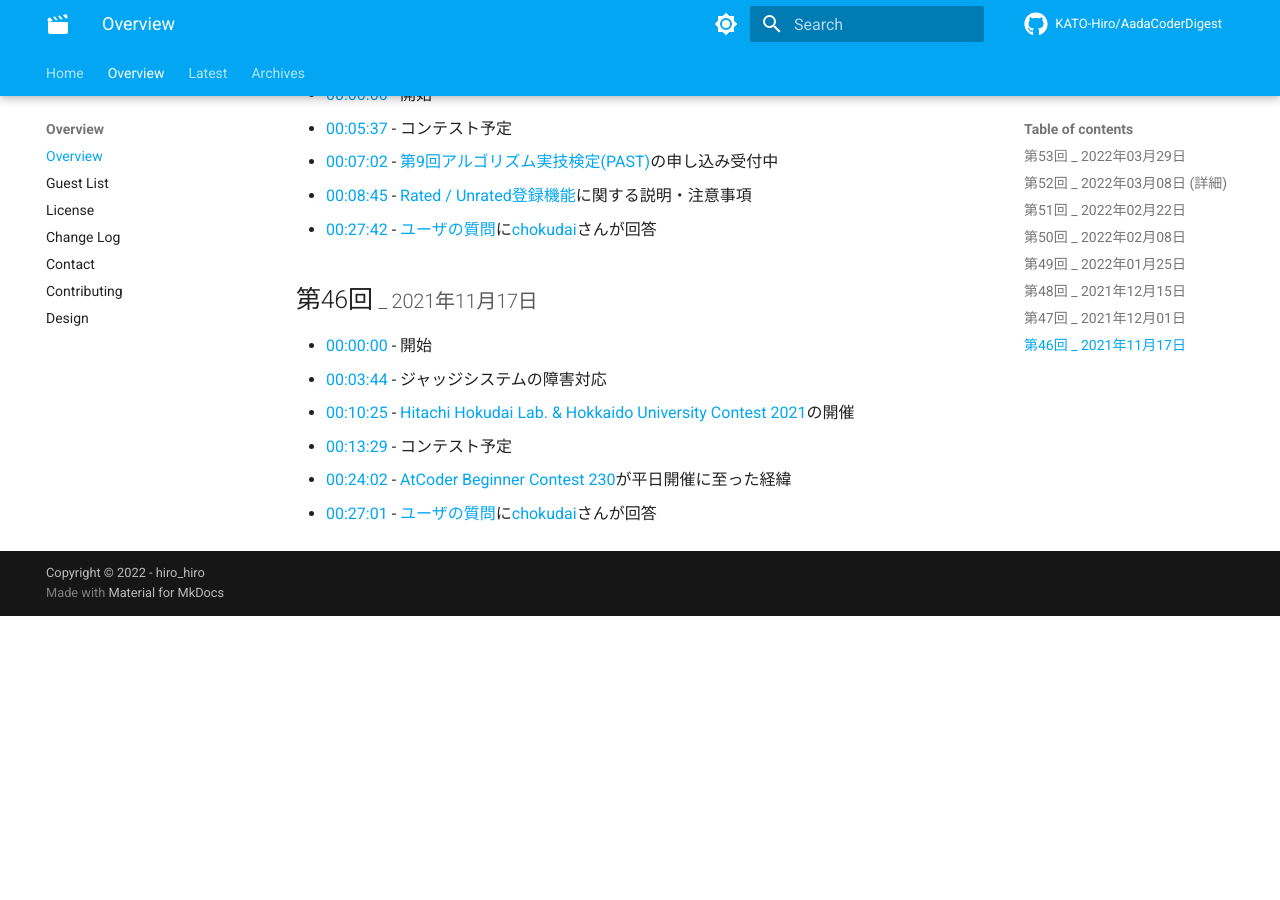
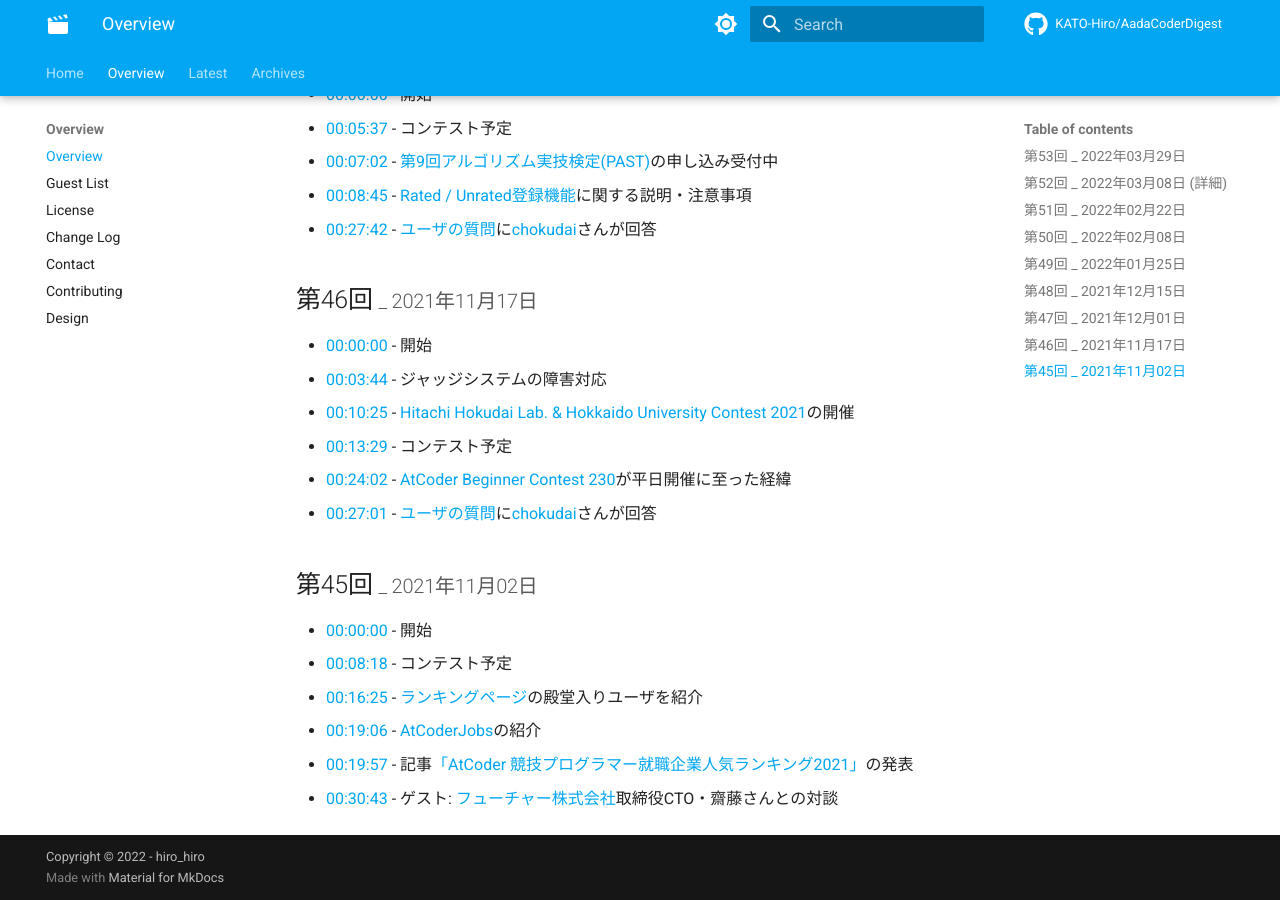
Before and after one commit to KATO-Hiro/AadaCoderDigest, an MkDocs documentation site: the page built from docs/overview/overview.md, in a window 1280 px wide and 900 px high, scrolled down 2147 px. Built offline with MkDocs 1.6.1 and Material for MkDocs 9.7.7, drawn with Linux system fonts in a browser that asks for light colours; comment, search, counter and statistics services are not loaded; before the commit the page ends 2763 px from its top, so only the background shows below that.

Commit message:
:sparkles: Add toc for 45th  (#44)

```diff
--- a/docs/overview/overview.md
+++ b/docs/overview/overview.md
@@ -75,3 +75,12 @@
 - [00:13:29](https://youtu.be/_Kshag8JigQ?t=809){.internal-link target=_blank} - コンテスト予定
 - [00:24:02](https://youtu.be/_Kshag8JigQ?t=1442){.internal-link target=_blank} - [AtCoder Beginner Contest 230](https://atcoder.jp/contests/abc230){.internal-link target=_blank}が平日開催に至った経緯
 - [00:27:01](https://youtu.be/_Kshag8JigQ?t=1621){.internal-link target=_blank} - [ユーザの質問](https://marshmallow-qa.com/atcoder){.internal-link target=_blank}に[chokudai](https://atcoder.jp/users/chokudai){.internal-link target=_blank}さんが回答
+
+## 第45回 <small>_ 2021年11月02日 </small>
+
+- [00:00:00](https://youtu.be/SbtpiZ59K3M?t=0){.internal-link target=_blank} - 開始
+- [00:08:18](https://youtu.be/SbtpiZ59K3M?t=498){.internal-link target=_blank} - コンテスト予定
+- [00:16:25](https://youtu.be/SbtpiZ59K3M?t=985){.internal-link target=_blank} - [ランキングページ](https://atcoder.jp/hof){.internal-link target=_blank}の殿堂入りユーザを紹介
+- [00:19:06](https://youtu.be/SbtpiZ59K3M?t=1146){.internal-link target=_blank} - [AtCoderJobs](https://jobs.atcoder.jp/){.internal-link target=_blank}の紹介
+- [00:19:57](https://youtu.be/SbtpiZ59K3M?t=1197){.internal-link target=_blank} - 記事[「AtCoder 競技プログラマー就職企業人気ランキング2021」](https://prtimes.jp/main/html/rd/p/000000035.000028415.html){.internal-link target=_blank}の発表
+- [00:30:43](https://youtu.be/SbtpiZ59K3M?t=1843){.internal-link target=_blank} - ゲスト: [フューチャー株式会社](https://www.future.co.jp){.internal-link target=_blank}取締役CTO・齋藤さんとの対談
```
Also changed, not shown: docs/guest/guest_list.md (+2 -1 lines).
